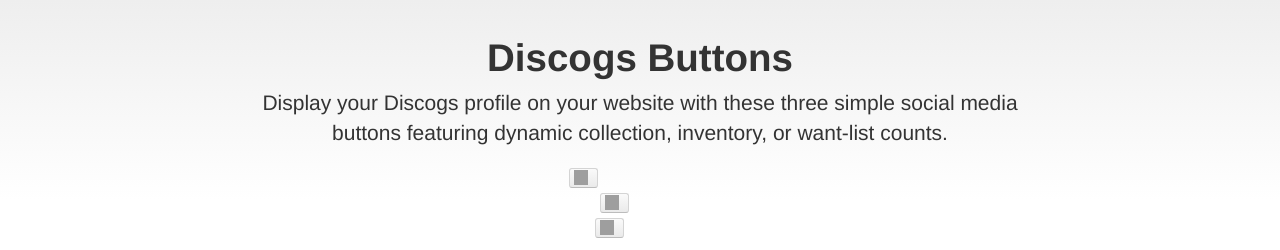
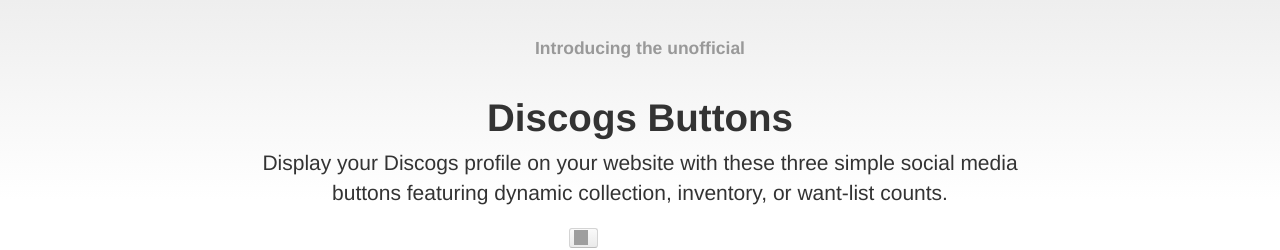
Before and after one commit to cburmeister/discogs-buttons, a plain HTML site: page index.html in a window 1280 px wide. Shown: the top 250 px of the page. Drawn offline with Linux system fonts and the light colour scheme.

Commit message:
added introducing..

```diff
--- a/index.html
+++ b/index.html
@@ -26,6 +26,8 @@
   </head>
   <body>
     <div class="container">
+      <h4 class="muted">Introducing the unofficial</h4>
+      <br />
       <h1>Discogs Buttons</h1>
       <div class="row">
         <div class="span8 offset2">
```
